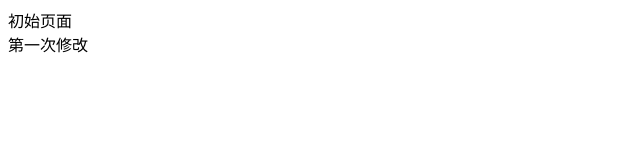
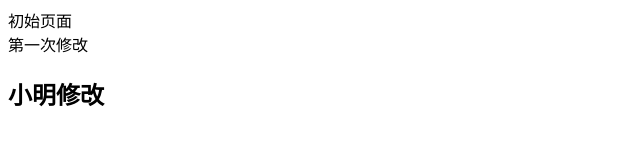
Before and after one commit to runrunliu/test_keuy3, a plain HTML site: page index.html in a window 1280 px wide. Shown: the whole page, without its empty margins (0-640 px from the left). Drawn offline with Linux system fonts and the light colour scheme.

Commit message:
小明修改

```diff
--- a/index.html
+++ b/index.html
@@ -7,5 +7,6 @@
 <body>
 	<div>初始页面</div>
 	<div>第一次修改</div>
+	<h2>小明修改</h2>
 </body>
 </html>
```
